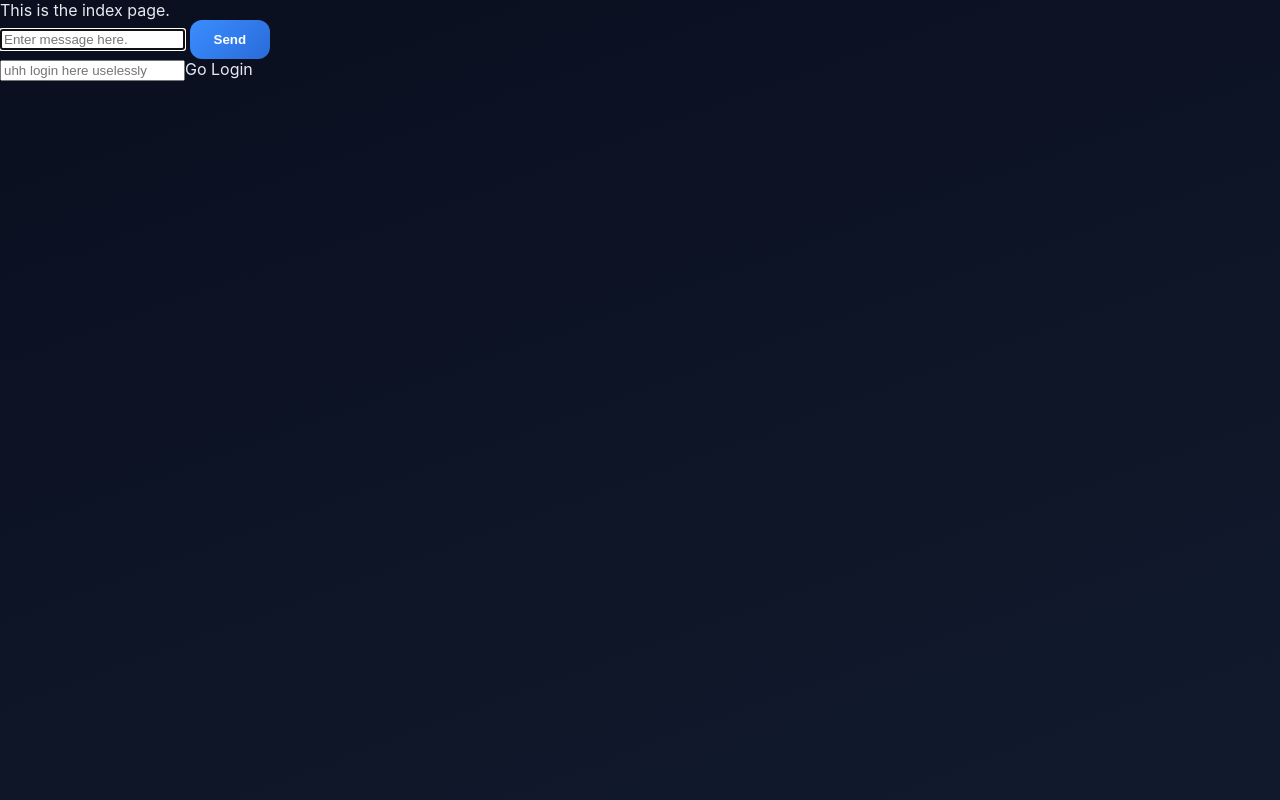
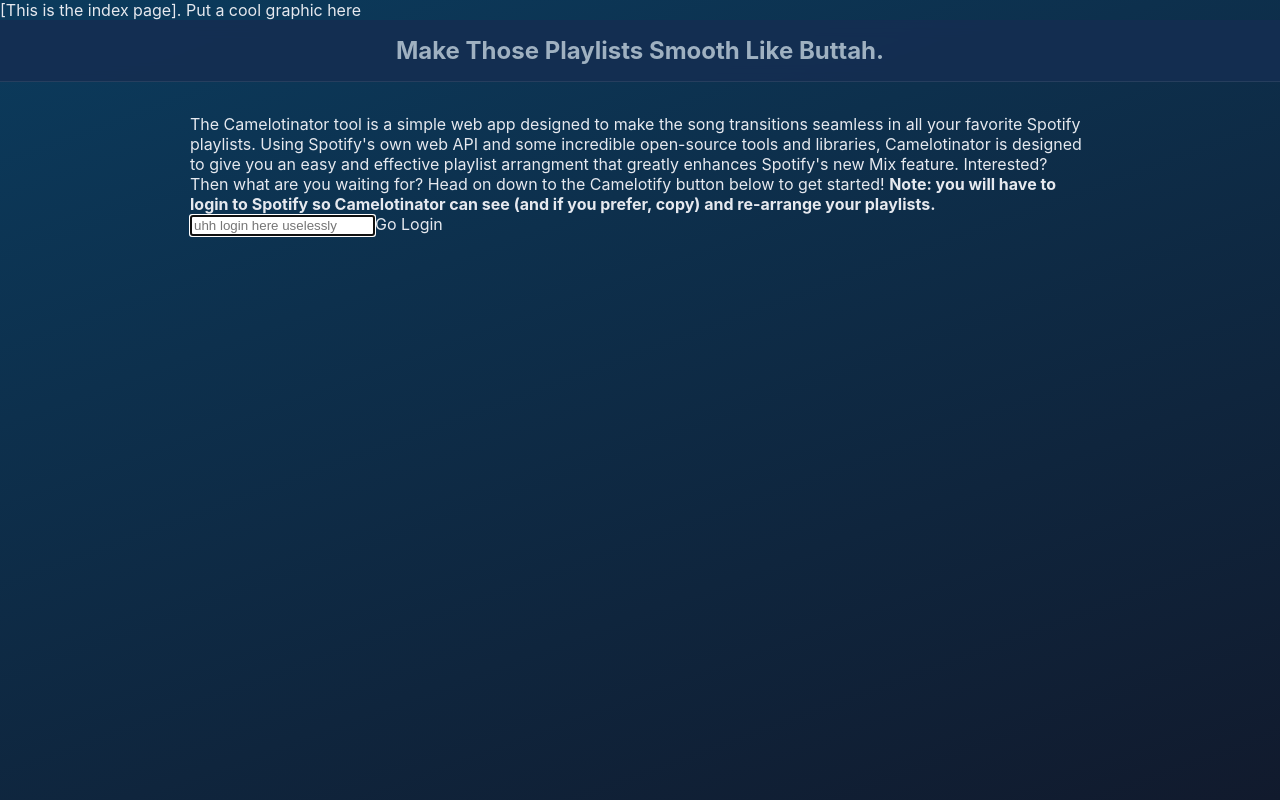
Before and after one commit to Prokins517/camelotinator, a Flask app: page / in a window 1280 px wide. Run offline with Flask 3, Linux system fonts and the light colour scheme.

Commit message:
Modified some HTML and CSS to improve web appearance. Unfinished as of now.

```diff
--- a/static/style.css
+++ b/static/style.css
@@ -2,7 +2,7 @@
 body {
     margin: 0;
     font-family: 'Inter', sans-serif;
-    background: linear-gradient(160deg, #0a0f1f, #111a2d);
+    background: linear-gradient(160deg, #0b3b5d, #111a2d);
     color: #e6e9ef;
     display: flex;
     flex-direction: column;
@@ -11,20 +11,21 @@ body {
 
 /* Header */
 header {
-    background: rgba(10, 15, 31, 0.9);
+    background: rgba(20, 46, 81, 0.9);
     backdrop-filter: blur(8px);
     padding: 1rem 2rem;
     border-bottom: 1px solid rgba(255,255,255,0.08);
     display: flex;
-    justify-content: space-between;
+    justify-content: center;
     align-items: center;
 }
 
 header h1 {
     font-weight: 700;
-    color: #3a8dff;
+    color: #9fb1c1;
     margin: 0;
     font-size: 1.5rem;
+    text-align:center;
 }
 
 nav a {
--- a/templates/index.html
+++ b/templates/index.html
@@ -1,14 +1,20 @@
 {% extends "layout.html" %}
 
 {% block body %}
-        This is the index page.
-        <form action="/message" method="post">
-        <input autocomplete="off" autofocus name="message" type="text" placeholder="Enter message here.">
-        <button type="submit" >Send</button>
-        </form>
+        [This is the index page]. Put a cool graphic here
 
-        <form action="/login" method="post">
-                <input autocomplete="off" autofocus name="login useless" type="text" placeholder="uhh login here uselessly"
-                <button type="submit">Go Login</button>
-        </form>
+        <header><h1> Make Those Playlists Smooth Like Buttah.</h1></header>
+        <main>
+
+                The Camelotinator tool is a simple web app designed to make the song transitions seamless in all your favorite Spotify playlists.
+                Using Spotify's own web API and some incredible open-source tools and libraries, Camelotinator is designed to give you an easy and effective playlist arrangment that greatly enhances Spotify's new Mix feature.
+                Interested? Then what are you waiting for? Head on down to the Camelotify button below to get started!
+                <b> Note: you will have to login to Spotify so Camelotinator can see (and if you prefer, copy) and re-arrange your playlists.</b>
+
+
+                <form action="/login" method="post">
+                        <input autocomplete="off" autofocus name="login useless" type="text" placeholder="uhh login here uselessly"
+                        <button type="submit">Go Login</button>
+                </form>
+        </main>
 {% endblock %}
```
